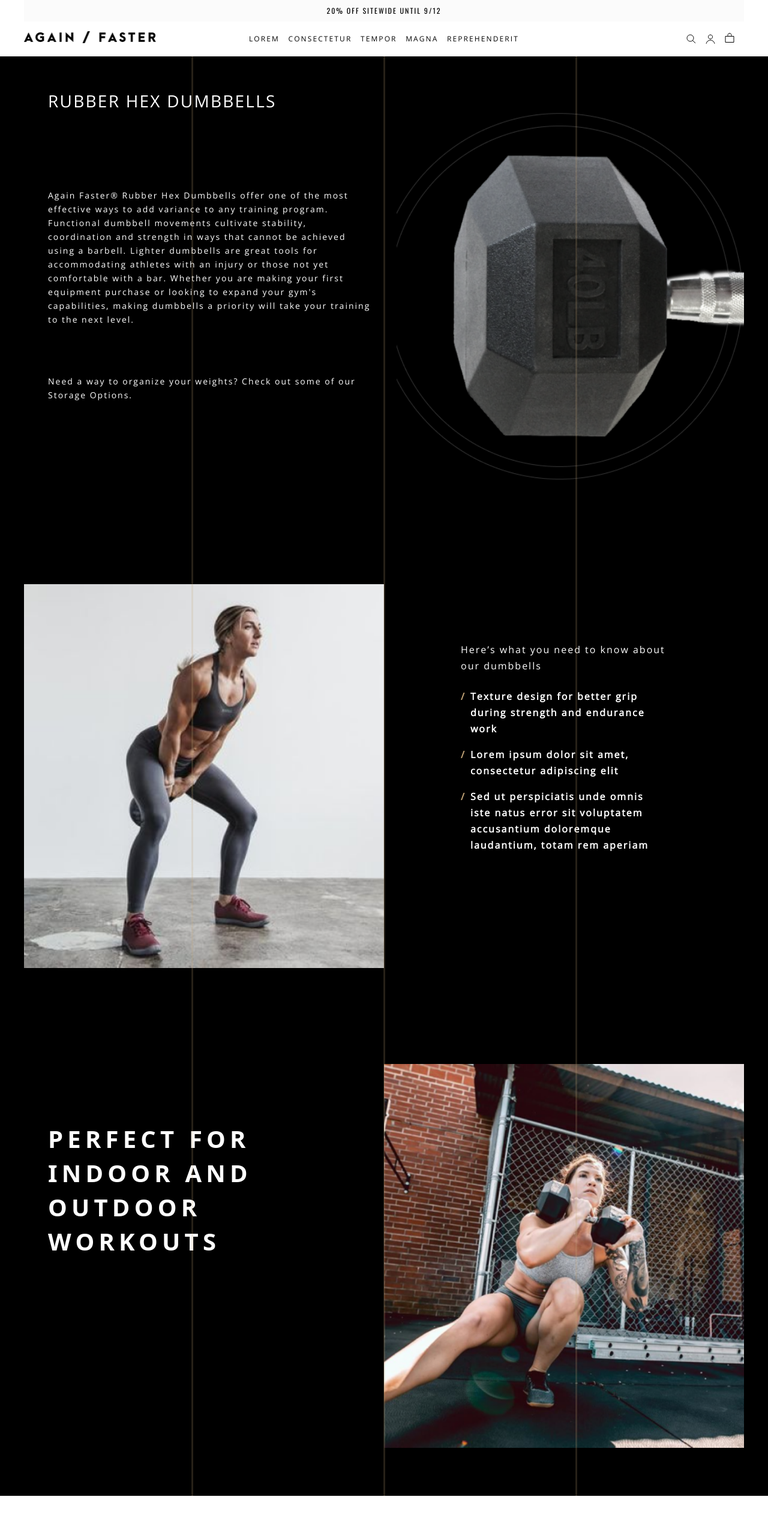
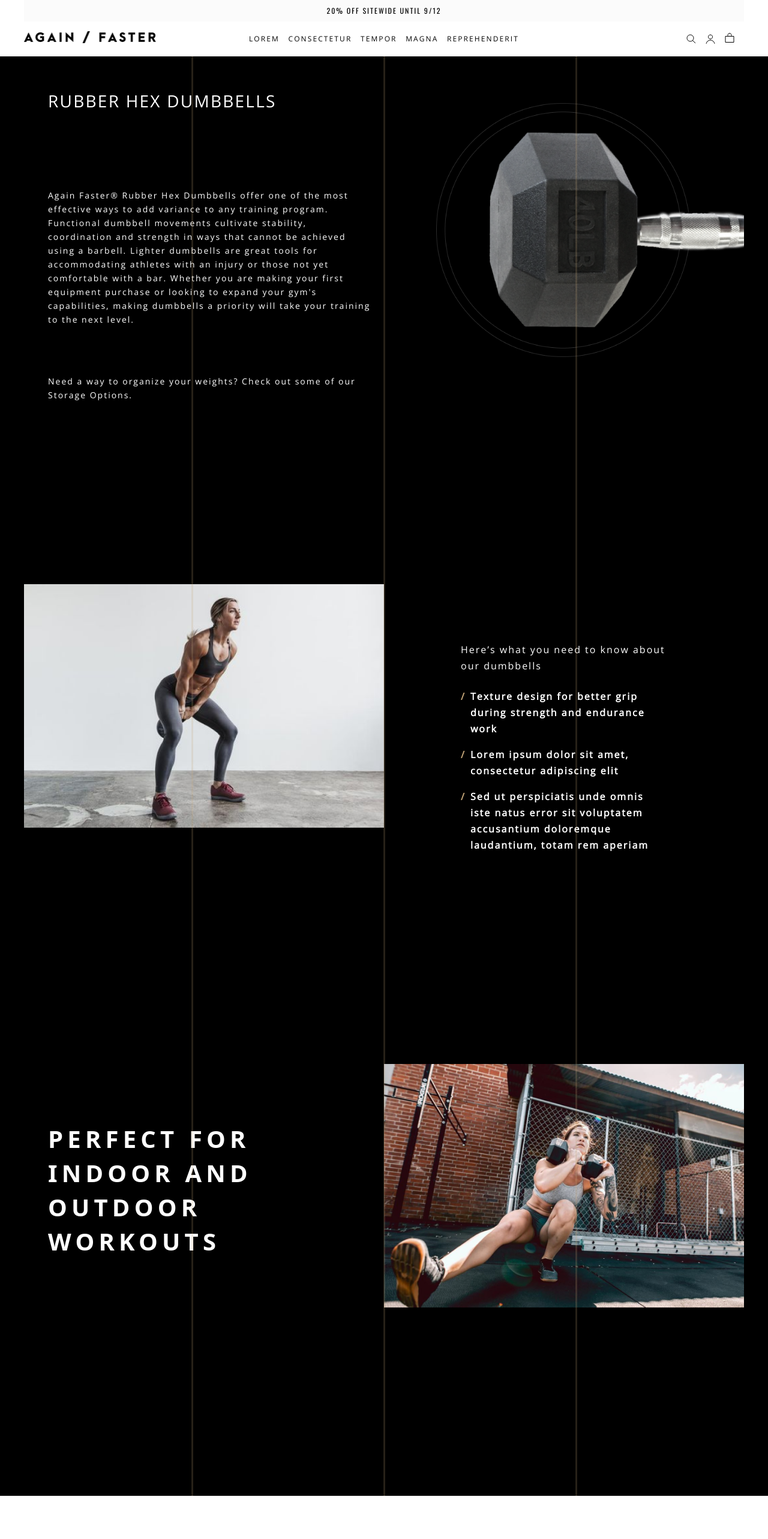
Before and after one commit to Bahodir8586/shopify-test, a Next.js app: page / in a window 1280 px wide. Shown: the top 2566 px of the page at 60% size. Built offline with nearby package versions, Linux system fonts and the light colour scheme.

Commit message:
lazyloader

```diff
--- a/components/ProductList/ProductItem/productItem.jsx
+++ b/components/ProductList/ProductItem/productItem.jsx
@@ -1,4 +1,5 @@
 import React from 'react';
+import LazyLoad from 'react-lazyload';
 import NumberFormat from "react-number-format";
 import Stars from "../Stars";
 
@@ -6,11 +7,14 @@ const ProductItem = ({freeShipping, image, productName, rating, price}) => {
     return (
         <div className={"relative"}>
             {freeShipping &&
-            <span className={"font-openSans z-10 absolute top-2 left-2 bg-white text-4xs lg:text-2xs text-center px-2 py-1"}>
+            <span
+                className={"font-openSans z-10 absolute top-2 left-2 bg-white text-4xs lg:text-2xs text-center px-2 py-1"}>
                 Free shipping
             </span>}
             <div>
-                <img src={image} className={"w-full object-cover"} alt={productName}/>
+                <LazyLoad offset={800}>
+                    <img src={image} className={"w-full object-cover"} alt={productName}/>
+                </LazyLoad>
             </div>
             <h3 className={"font-oswald uppercase font-light text-2xs my-2"}>{productName}</h3>
             <Stars rating={rating}/>
--- a/components/SectionInformation/sectionInformation.jsx
+++ b/components/SectionInformation/sectionInformation.jsx
@@ -1,5 +1,6 @@
 import React from 'react';
 import VerticalLines from "./VerticalLines";
+import LazyLoad from 'react-lazyload';
 
 const SectionInformation = () => {
     return (
@@ -7,29 +8,37 @@ const SectionInformation = () => {
             <VerticalLines/>
             <div className={"lg:min-h-screen flex py-10 font-openSans text-2xs lg:text-2sm lg:flex-row flex-col"}>
                 <div className={"w-full lg:px-10"}>
-                    <h1 className={"text-3base lg:text-2xl uppercase font-semibold lg:font-normal mb-5 lg:mb-32 lg:mt-4"}>Rubber Hex Dumbbells</h1>
+                    <h1 className={"text-3base lg:text-2xl uppercase font-semibold lg:font-normal mb-5 lg:mb-32 lg:mt-4"}>Rubber
+                        Hex Dumbbells</h1>
                     <p className={"mb-10 lg:mb-20"}>
                         Again Faster® Rubber Hex Dumbbells offer one of the most effective ways to add variance to any
-                        training program. Functional dumbbell movements cultivate stability, coordination and strength in
-                        ways that cannot be achieved using a barbell. Lighter dumbbells are great tools for accommodating
-                        athletes with an injury or those not yet comfortable with a bar. Whether you are making your first
-                        equipment purchase or looking to expand your gym&apos;s capabilities, making dumbbells a priority will
+                        training program. Functional dumbbell movements cultivate stability, coordination and strength
+                        in
+                        ways that cannot be achieved using a barbell. Lighter dumbbells are great tools for
+                        accommodating
+                        athletes with an injury or those not yet comfortable with a bar. Whether you are making your
+                        first
+                        equipment purchase or looking to expand your gym&apos;s capabilities, making dumbbells a
+                        priority will
                         take your training to the next level.
                     </p>
                     <p>Need a way to organize your weights? Check out some of our Storage Options.</p>
                 </div>
                 <div className={"w-full"}>
-                    <img src={"/imgs/info-1.png"} className={"object-cover w-full h-full"}/>
+                    <LazyLoad><img src={"/imgs/info-1.png"}
+                                                className={"object-cover w-full h-full"}/></LazyLoad>
                 </div>
             </div>
 
             <div className={"lg:min-h-screen flex py-10 lg:py-20 lg:flex-row flex-col"}>
                 <div className={"w-full mb-6 lg:mb-0"}>
-                    <img src={"/imgs/info-2.png"} className={"object-cover w-full h-full"}/>
+                    <LazyLoad offset={100}><img src={"/imgs/info-2.png"}
+                                                className={"object-cover w-full h-full"}/></LazyLoad>
                 </div>
                 <div className={"text-2xs lg:text-2base w-full"}>
                     <div className={"lg:px-32"}>
-                        <h2 className={"font-openSans lg:mt-24 mb-4 lg:mb-6"}>Here’s what you need to know about our dumbbells</h2>
+                        <h2 className={"font-openSans lg:mt-24 mb-4 lg:mb-6"}>Here’s what you need to know about our
+                            dumbbells</h2>
                         <ul className={"lg:font-bold font-openSans"}>
                             <li className={"mb-4 flex"}>
                                 <span className={"text-gold mr-2"}>/</span>
@@ -51,10 +60,12 @@ const SectionInformation = () => {
 
             <div className={"lg:min-h-screen flex py-10 lg:py-20 lg:flex-row flex-col"}>
                 <div className={"w-full"}>
-                    <h2 className={"text-2xl lg:text-3xl font-bold lg:px-10 mb-6 lg:mt-24 lg:mr-32 uppercase"}>Perfect for indoor and outdoor workouts</h2>
+                    <h2 className={"text-2xl lg:text-3xl font-bold lg:px-10 mb-6 lg:mt-24 lg:mr-32 uppercase"}>Perfect
+                        for indoor and outdoor workouts</h2>
                 </div>
                 <div className={"w-full"}>
-                    <img src={"/imgs/info-3.png"} className={"object-cover w-full h-full"}/>
+                    <LazyLoad offset={800}><img src={"/imgs/info-3.png"}
+                                                className={"object-cover w-full h-full"}/></LazyLoad>
                 </div>
             </div>
         </section>
--- a/package.json
+++ b/package.json
@@ -13,6 +13,7 @@
     "react": "17.0.2",
     "react-dom": "17.0.2",
     "react-fade-in": "^2.0.1",
+    "react-lazyload": "^3.2.0",
     "react-multi-carousel": "^2.6.5",
     "react-number-format": "^4.7.3"
   },
```
Also changed, not shown: 1 other file (tests, documents, lock files or other folders).
